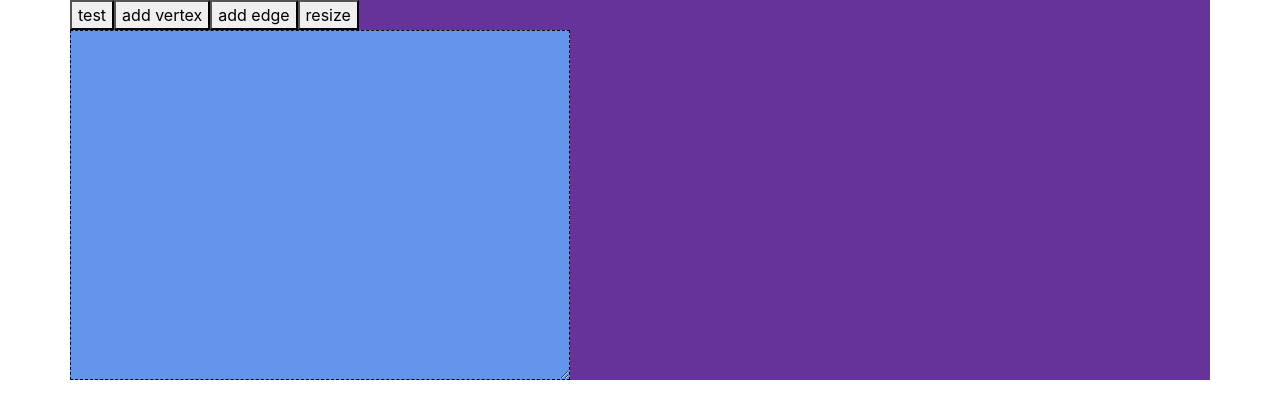
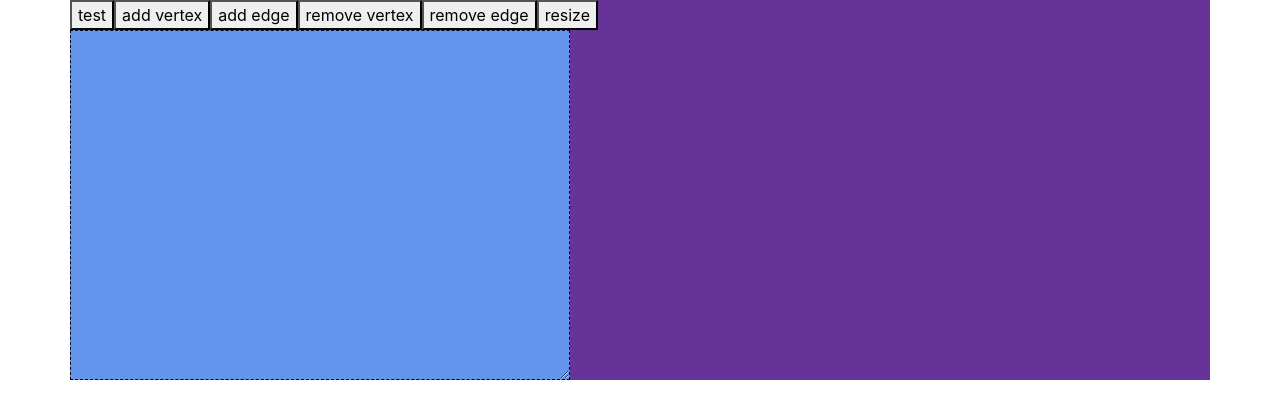
Before and after one commit to thwee-alchemist/graph-visualization, a website: page web-component/index.html in a window 1280 px wide. Drawn offline with Linux system fonts and the light colour scheme.

Commit message:
remove vertex, remove edge

```diff
--- a/web-component/index.html
+++ b/web-component/index.html
@@ -28,12 +28,30 @@
 
       }
 
+      function remove_vertex(){
+        var graph = document.querySelector('graph-visualization');
+
+        var vertex = document.querySelector(prompt('ID: ', '#' + document.querySelector('graph-vertex').id));
+        vertex.remove();
+      }
+
       function add_edge(){
         var graph = document.querySelector('graph-visualization');
         var edge = document.createElement('graph-edge');
         edge.source = prompt('Source: ');
         edge.target = prompt('Target: ');
         graph.appendChild(edge);
+      }
+
+      function remove_edge(){
+        var graph = document.querySelector('graph-visualization');
+
+        var proposed = document.querySelector('graph-edge');
+        var source = prompt("Source: ", proposed.source);
+        var target = prompt('Target: ', proposed.target);
+
+        var edge = document.querySelector(`graph-edge[source='${source}'][target='${target}']`)
+        edge.remove();
       }
 
       function resize(){
@@ -54,6 +72,8 @@
         <button onclick="test()">test</button>
         <button onclick="add_vertex()">add vertex</button>
         <button onclick="add_edge()">add edge</button>
+        <button onclick="remove_vertex()">remove vertex</button>
+        <button onclick="remove_edge()">remove edge</button>
         <button onclick="resize()">resize</button>
       </div>
       <div class="row">
```
Also changed, not shown: README.md.
